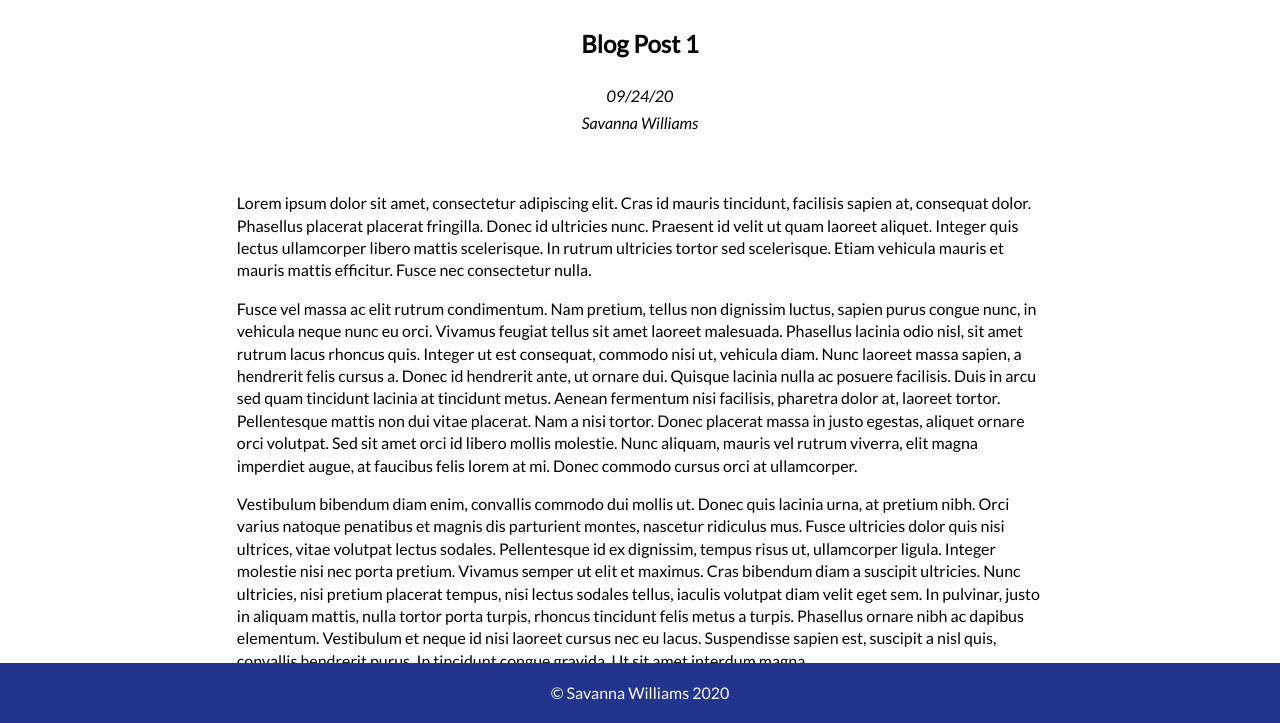
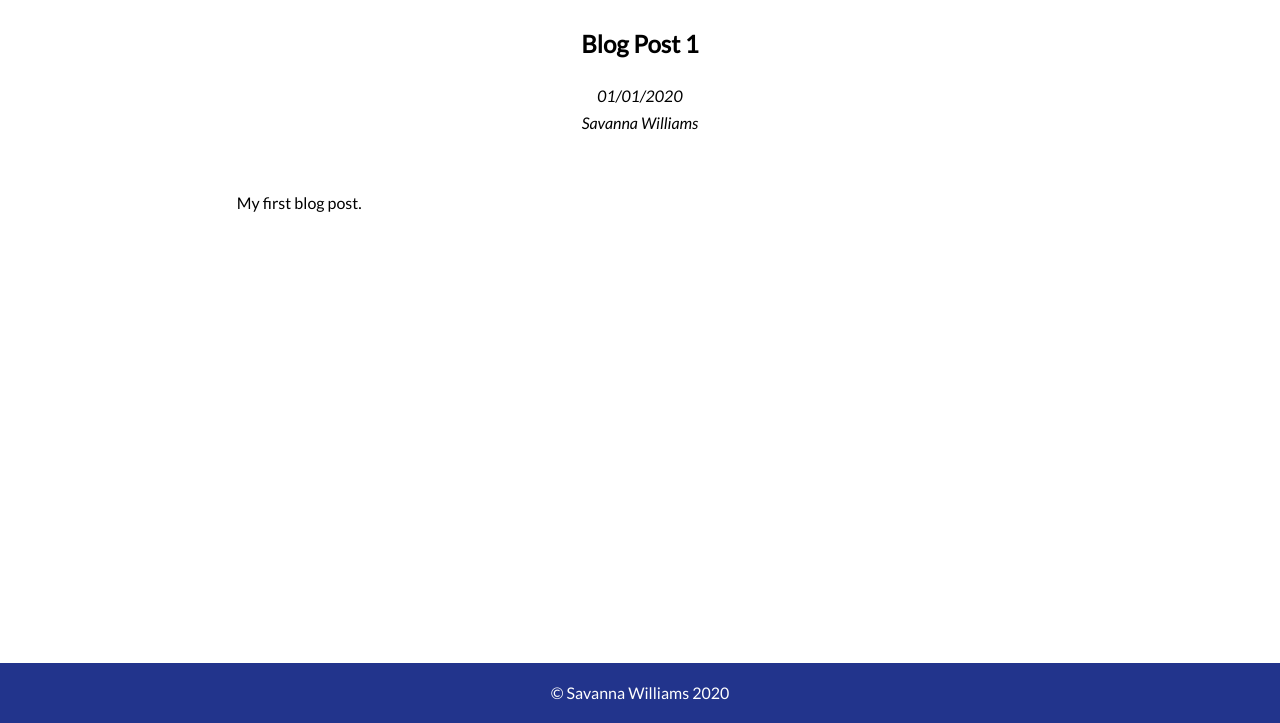
Before and after one commit to SavannaWilliams/blog-cms, a PHP site: page /post.php in a window 1280 px wide. Shown: the part 77-800 px from the top of the page. Run offline with PHP 8.4, Linux system fonts and the light colour scheme.

Commit message:
Add PHP to post page.

```diff
--- a/post.php
+++ b/post.php
@@ -4,17 +4,31 @@
 
 
     <main>
-        <h2 class="post-title">Blog Post 1</h2>
+
+    <?php
+        function getPostDetailsFromDatabase() {
+            // TODO in Module 4
+            // get this data from a database instead of hardcoding it
+            $postDetails = array('title' => 'Blog Post 1',
+                                'content' => 'My first blog post.',
+                                'date' => '01/01/2020',
+                                'author' => 'Savanna Williams');
+                                return $postDetails;
+        }
+
+        // Post details contains all the data to generate the blog from
+        $postDetails = getPostDetailsFromDatabase();
+    ?>
+
+        <h2 class="post-title"><?php echo $postDetails["title"]; ?></h2>
         <div class="post-publish-date">
-            <p>09/24/20</p>
+            <p><?php echo $postDetails["date"]; ?></p>
         </div>
         <div class="post-author">
-            <p>Savanna Williams</p>
+            <p><?php echo $postDetails["author"]; ?></p>
         </div>
         <div class="post-content">
-            <p>Lorem ipsum dolor sit amet, consectetur adipiscing elit. Cras id mauris tincidunt, facilisis sapien at, consequat dolor. Phasellus placerat placerat fringilla. Donec id ultricies nunc. Praesent id velit ut quam laoreet aliquet. Integer quis lectus ullamcorper libero mattis scelerisque. In rutrum ultricies tortor sed scelerisque. Etiam vehicula mauris et mauris mattis efficitur. Fusce nec consectetur nulla.</p>
-            <p>Fusce vel massa ac elit rutrum condimentum. Nam pretium, tellus non dignissim luctus, sapien purus congue nunc, in vehicula neque nunc eu orci. Vivamus feugiat tellus sit amet laoreet malesuada. Phasellus lacinia odio nisl, sit amet rutrum lacus rhoncus quis. Integer ut est consequat, commodo nisi ut, vehicula diam. Nunc laoreet massa sapien, a hendrerit felis cursus a. Donec id hendrerit ante, ut ornare dui. Quisque lacinia nulla ac posuere facilisis. Duis in arcu sed quam tincidunt lacinia at tincidunt metus. Aenean fermentum nisi facilisis, pharetra dolor at, laoreet tortor. Pellentesque mattis non dui vitae placerat. Nam a nisi tortor. Donec placerat massa in justo egestas, aliquet ornare orci volutpat. Sed sit amet orci id libero mollis molestie. Nunc aliquam, mauris vel rutrum viverra, elit magna imperdiet augue, at faucibus felis lorem at mi. Donec commodo cursus orci at ullamcorper.</p>
-            <p>Vestibulum bibendum diam enim, convallis commodo dui mollis ut. Donec quis lacinia urna, at pretium nibh. Orci varius natoque penatibus et magnis dis parturient montes, nascetur ridiculus mus. Fusce ultricies dolor quis nisi ultrices, vitae volutpat lectus sodales. Pellentesque id ex dignissim, tempus risus ut, ullamcorper ligula. Integer molestie nisi nec porta pretium. Vivamus semper ut elit et maximus. Cras bibendum diam a suscipit ultricies. Nunc ultricies, nisi pretium placerat tempus, nisi lectus sodales tellus, iaculis volutpat diam velit eget sem. In pulvinar, justo in aliquam mattis, nulla tortor porta turpis, rhoncus tincidunt felis metus a turpis. Phasellus ornare nibh ac dapibus elementum. Vestibulum et neque id nisi laoreet cursus nec eu lacus. Suspendisse sapien est, suscipit a nisl quis, convallis hendrerit purus. In tincidunt congue gravida. Ut sit amet interdum magna.</p>
+            <p><?php echo $postDetails["content"]; ?></p>
         </div>
     </main>
 
```
